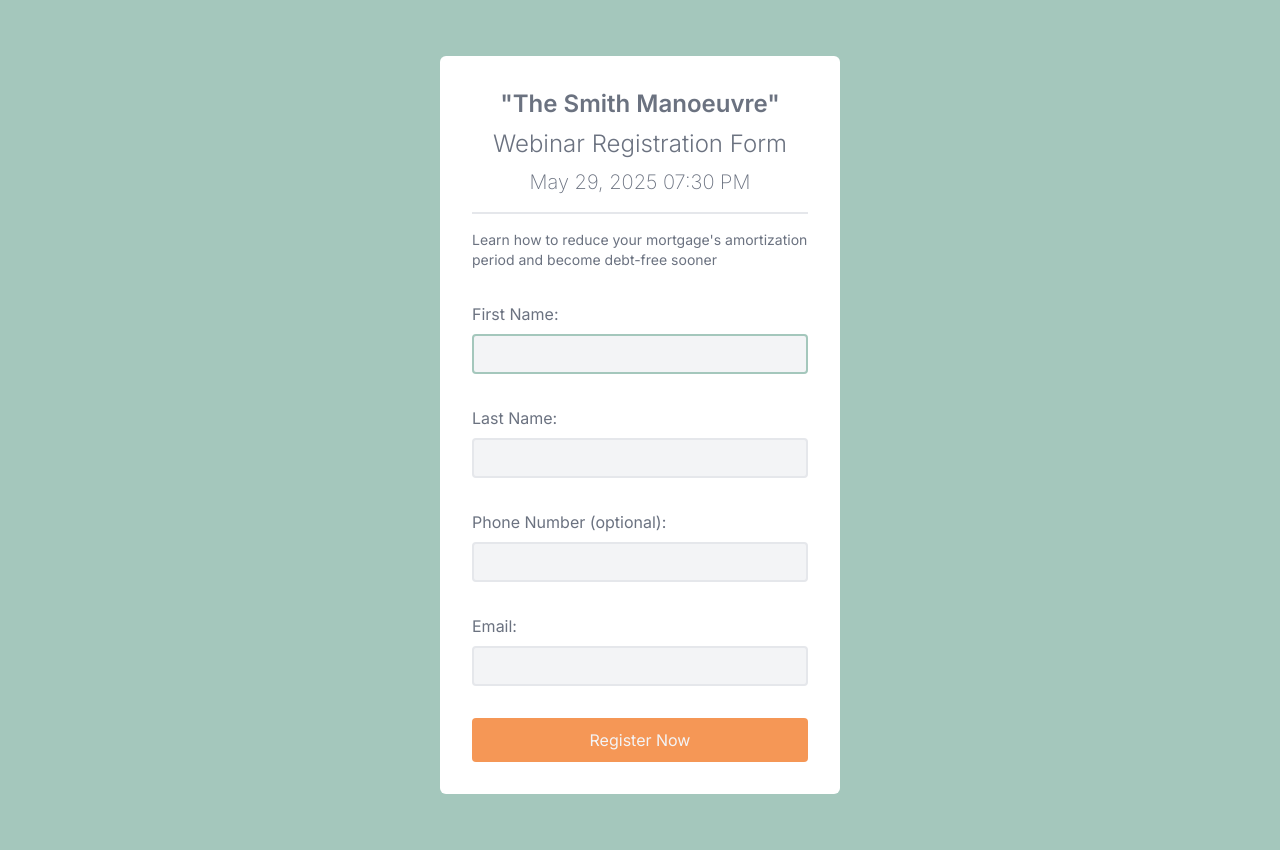
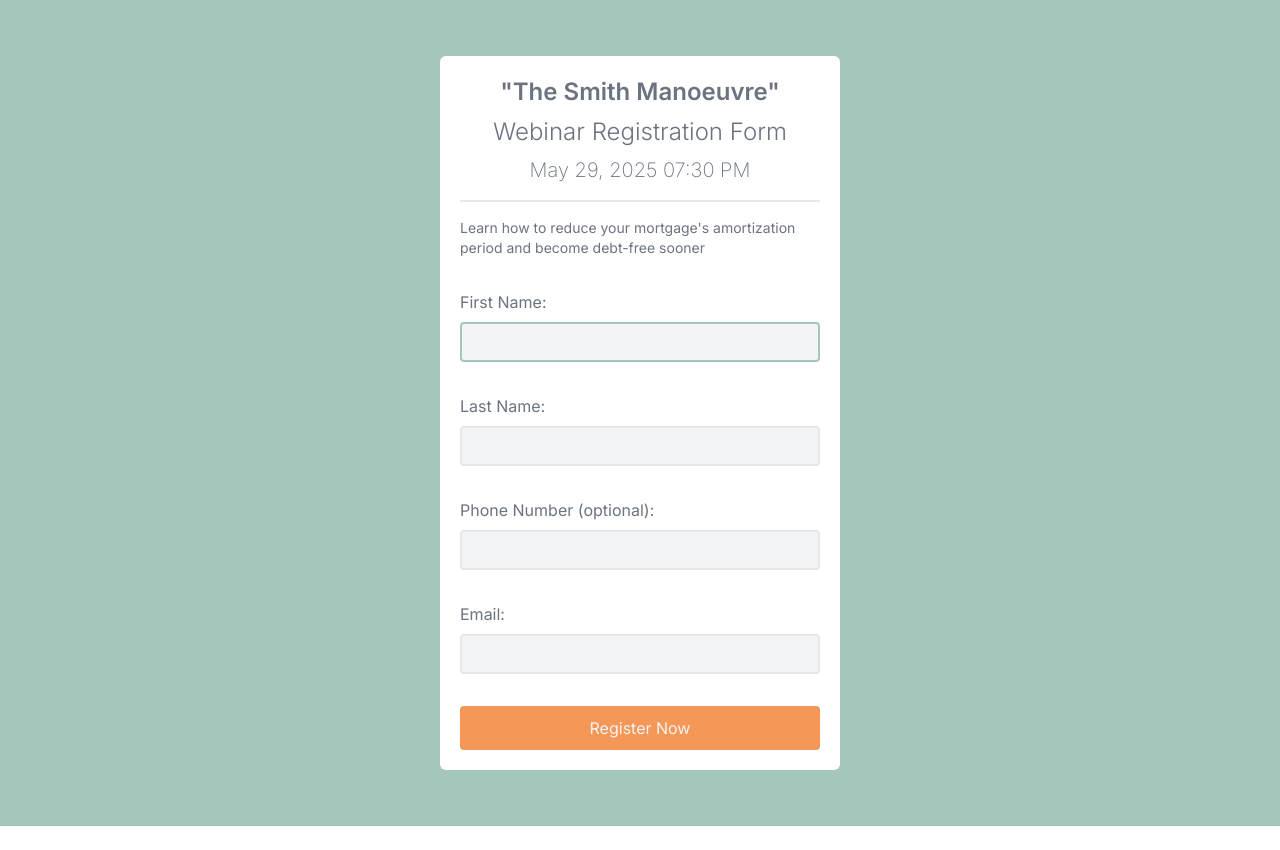
Before and after one commit to tbabyuk/oresta-real-estate-2023, a Next.js app: page /the-smith-manoeuvre-webinar in a window 1280 px wide. After the commit the page ends 826 px from the top, so only its background shows below. Built offline with nearby package versions, Linux system fonts and the light colour scheme; a web font is replaced by a local one.

Commit message:
updated smith manouvre form heading

```diff
--- a/app/(blank-pages)/the-smith-manoeuvre-webinar/page.jsx
+++ b/app/(blank-pages)/the-smith-manoeuvre-webinar/page.jsx
@@ -68,10 +68,10 @@ const FoundationsOfWealthLandingPage = () => {
           }
 
           {!successMessage && !failMessage &&
-              (<form className="w-[400px] max-w-[90%] rounded-md mx-auto flex flex-col bg-white p-8" onSubmit={handleSubmit}>
+              (<form className="w-[400px] max-w-[90%] rounded-md mx-auto flex flex-col bg-white p-5" onSubmit={handleSubmit}>
                     <div className="border-b-2 pb-4 mb-4 flex flex-col items-center">
-                        <h1 className="text-2xl font-semibold mb-2">&quot;The Smith Manoeuvre&quot;</h1>
-                        <h2 className="text-2xl font-light mb-2">Webinar Registration Form</h2>
+                        <h1 className="text-2xl font-semibold mb-2 text-center">&quot;The Smith Manoeuvre&quot;</h1>
+                        <h2 className="text-2xl font-light mb-2 text-center">Webinar Registration Form</h2>
                         <h3 className="text-xl font-extralight">May 29, 2025 07:30 PM</h3>
                     </div>
                     <p className="text-sm mb-8">Learn how to reduce your mortgage&apos;s amortization period and become debt-free sooner</p>
```
